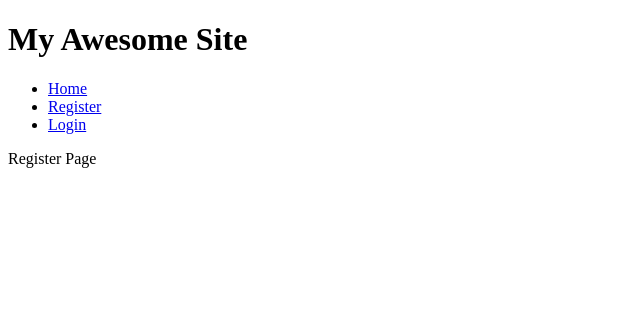
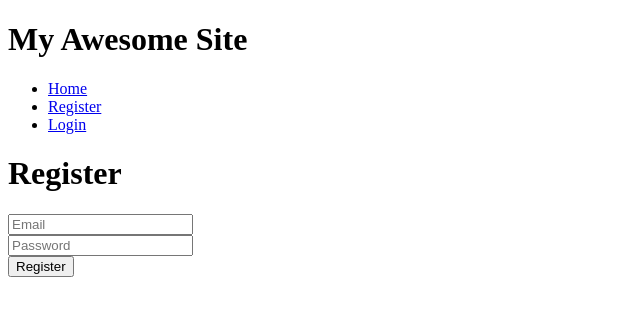
Before and after one commit to randalvance/react-jwt-auth-graphql-typescript, a React (Create React App) app in the folder web/: page /register in a window 1280 px wide. Shown: the top 316 px of the page, without its empty margins (0-640 px from the left). Built offline with nearby package versions, Linux system fonts and the light colour scheme.

Commit message:
Add Register Form

```diff
--- a/web/src/pages/Register.tsx
+++ b/web/src/pages/Register.tsx
@@ -1,9 +1,40 @@
-import React from 'react';
+import React, { useState } from 'react';
 
 interface Props {
 
 }
 
 export const Register: React.FC<Props> = () => {
-    return <div>Register Page</div>;
+    const [email, setEmail] = useState('');
+    const [password, setPassword] = useState('');
+    return (
+        <>
+            <h1>Register</h1>
+            <form onSubmit={(e) => {
+                e.preventDefault();
+                console.log('Form Submitted');
+                console.log('Email', email);
+                console.log('Password', password);
+            }}>
+                <div>
+                    <input
+                        value={email}
+                        placeholder="Email"
+                        onChange={(e) => setEmail(e.target.value)}
+                    />
+                </div>
+
+                <div>
+                    <input
+                        type="password"
+                        value={password}
+                        placeholder="Password"
+                        onChange={(e) => setPassword(e.target.value)}
+                    />
+                </div>
+
+                <button type="submit">Register</button>
+            </form>
+        </>
+    );
 };
```
